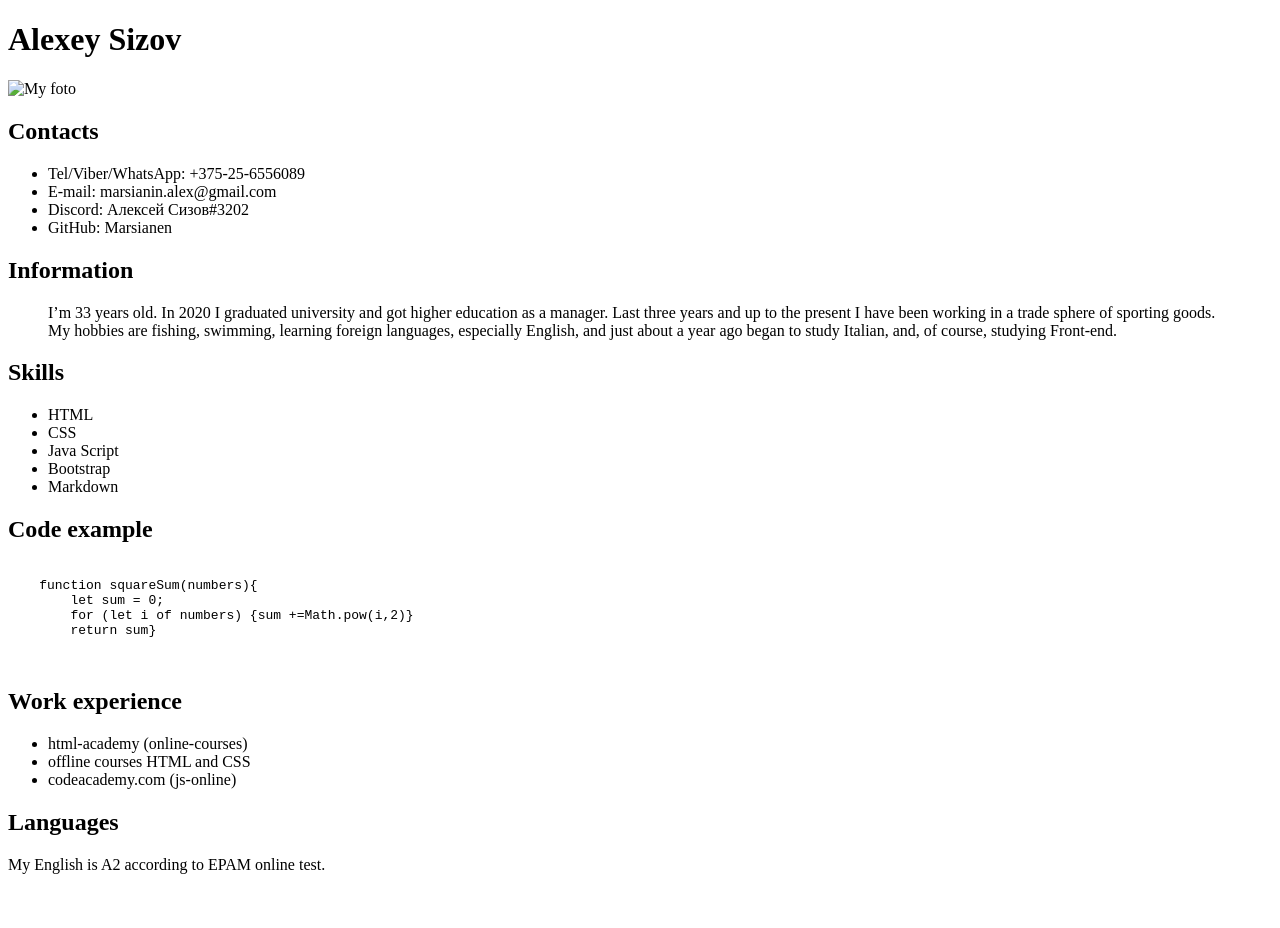
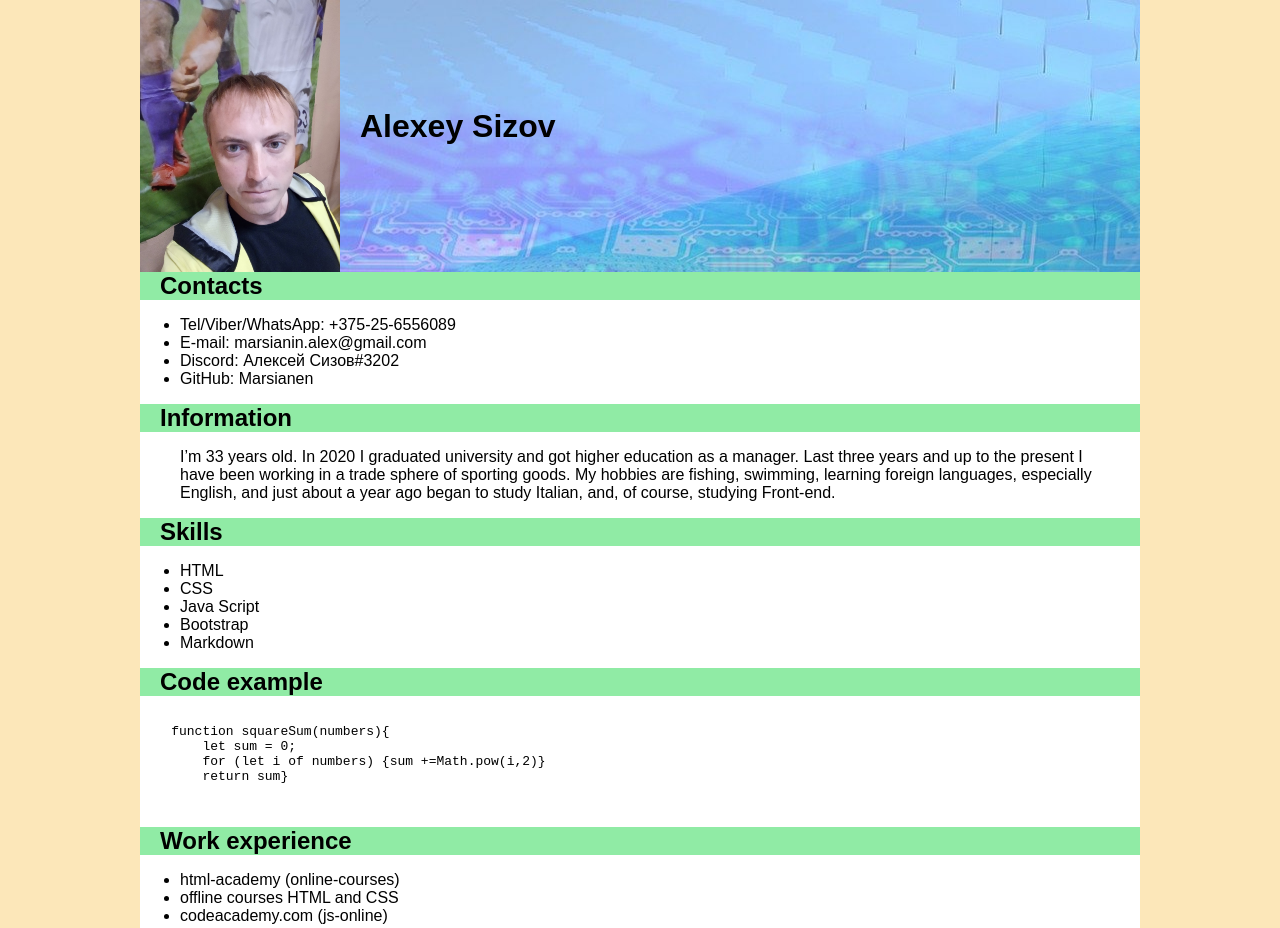
Before and after one commit to Marsianen/rsschool-cv2021, a plain HTML site: page index.html in a window 1280 px wide. Shown: the top 928 px of the page. Before the commit the page ends 890 px from the top, so only its background shows below. Drawn offline with Linux system fonts and the light colour scheme.

Commit message:
feat: add css file

```diff
--- a/index.html
+++ b/index.html
@@ -3,16 +3,17 @@
 <head>
 	<meta charset="utf-8">
 	<meta name="viewport" content="width=device-width, initial-scale=1.0">
-	<link rel="stylesheet" type="text/css" href="CV.css">
+	<link rel="stylesheet" type="text/css" href="style.css">
 	<title>Sizov Alexey CV</title>
 </head>
 <body>
+<div class="container">
 	<header>
+		<div class="foto">
+            <img src="avatar.jpg" alt="My foto">
+		</div>
 		<div class="name">
 			<h1>Alexey Sizov</h1>
-		</div>
-		<div class="foto">
-            <img src="myfoto.jpg" alt="My foto">
 		</div>
 	</header>
 	<main>
@@ -65,5 +66,6 @@
 			<p>My English is A2 according to EPAM online test.</p>
 		</section>
     </main>
+</div>
 </body>
 </html>
--- /dev/null
+++ b/style.css
@@ -0,0 +1,36 @@
+* {
+    box-sizing: border-box;
+}
+body {
+    font-family: Opensans, sans-serif;
+    margin: 0;
+    background-color: #FCE7B9;
+}
+.container {
+    max-width: 1000px;
+    margin: 0 auto;
+    background-color: white;
+}
+header {
+    display: flex;
+    background-image: url(back_image.jpg);
+}
+.foto img{
+    width: 200px;
+}
+img {
+    height: 100%;
+}
+.name {
+    margin-right: 0;
+}
+.name h1 {
+    margin-top: 50%;
+}
+h1, h2 {
+    padding-left: 20px;
+}
+h2 {
+    margin: 0;
+    background-color: #90EBA5;
+}
```
Also changed, not shown: avatar.jpg (added), back_image.jpg (added).
